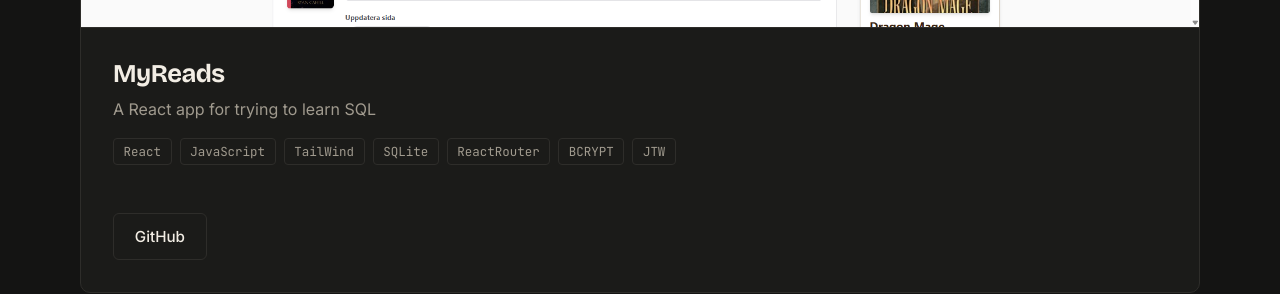
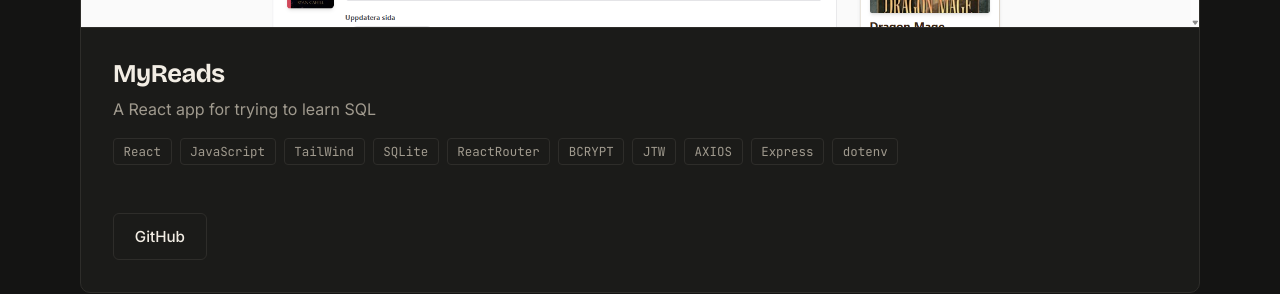
Before and after one commit to MattiasWaern/Portfolio, a React (Vite) app: page / in a window 1280 px wide. Shown: the part 7480-7774 px from the top of the page. Built offline with nearby package versions, Linux system fonts and the light colour scheme.

Commit message:
Update projects.ts

```diff
--- a/src/data/projects.ts
+++ b/src/data/projects.ts
@@ -95,7 +95,7 @@ export const projects: Project[] = [
     },
     description:
       "A React app for trying to learn SQL",
-    technologies: ["React", "JavaScript", "TailWind", "SQLite", "ReactRouter", "BCRYPT", "JTW"],
+    technologies: ["React", "JavaScript", "TailWind", "SQLite", "ReactRouter", "BCRYPT", "JTW", "AXIOS", "Express", "dotenv"],
     githubUrl: "https://github.com/MattiasWaern/fullstack",
   },
 ];
```
